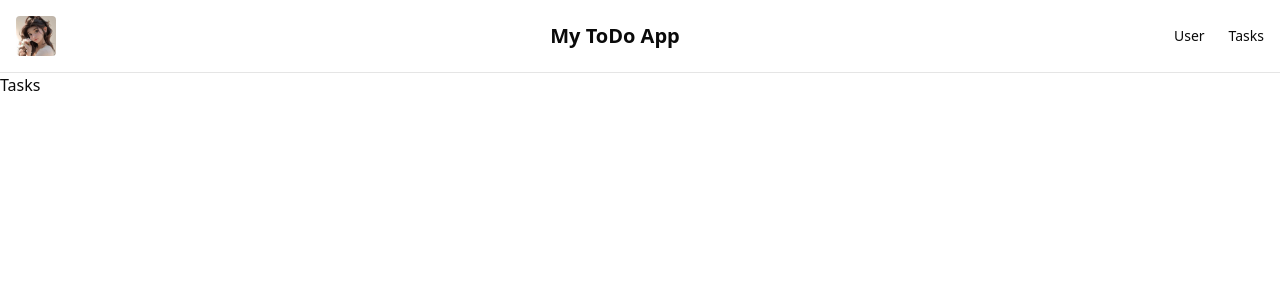
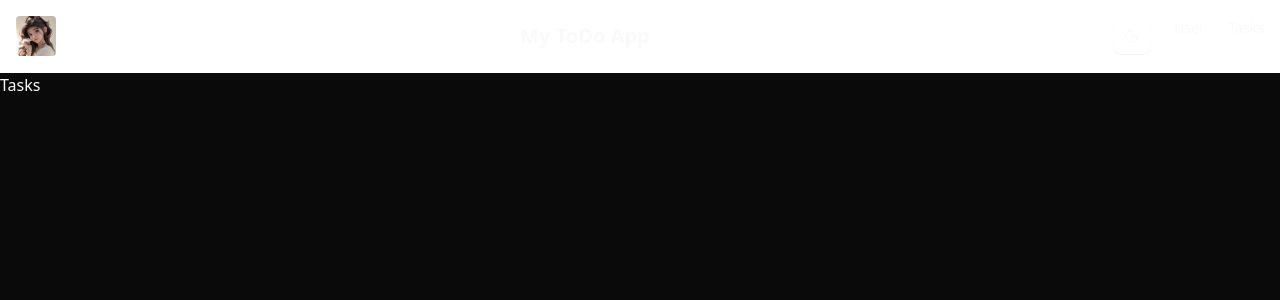
Before and after one commit to Ayesha10412/redux-basic-project, a React (Vite) app: page / in a window 1280 px wide. Shown: the top 300 px of the page. Built offline with nearby package versions, Linux system fonts and the light colour scheme.

Commit message:
added mode toggler

```diff
--- a/src/components/layout/NavBar.tsx
+++ b/src/components/layout/NavBar.tsx
@@ -7,6 +7,7 @@
   DropdownMenuItem,
   DropdownMenuTrigger,
 } from "@/components/ui/dropdown-menu";
+import { ModeToggle } from "../mode-toggler";
 
 export function Navbar() {
   return (
@@ -15,7 +16,11 @@
       <div className="text-xl font-bold">My ToDo App</div>
 
       {/* Desktop Links */}
+
       <div className="hidden md:flex gap-6 text-sm font-medium">
+        <a href="" className="hover:text-blue-600">
+          <ModeToggle></ModeToggle>
+        </a>
         <a href="/user" className="hover:text-blue-600">
           User
         </a>
@@ -35,7 +40,11 @@
               <Menu className="h-6 w-6" />
             </Button>
           </DropdownMenuTrigger>
+
           <DropdownMenuContent align="end">
+            <DropdownMenuItem>
+              <ModeToggle></ModeToggle>
+            </DropdownMenuItem>
             <DropdownMenuItem>
               <a href="/user">User</a>
             </DropdownMenuItem>
--- /dev/null
+++ b/src/components/mode-toggler.tsx
@@ -0,0 +1,37 @@
+import { Moon, Sun } from "lucide-react";
+
+import { Button } from "@/components/ui/button";
+import {
+  DropdownMenu,
+  DropdownMenuContent,
+  DropdownMenuItem,
+  DropdownMenuTrigger,
+} from "@/components/ui/dropdown-menu";
+import { useTheme } from "@/providers/theme-providers";
+
+export function ModeToggle() {
+  const { setTheme } = useTheme();
+
+  return (
+    <DropdownMenu>
+      <DropdownMenuTrigger asChild>
+        <Button variant="outline" size="icon">
+          <Sun className="h-[1.2rem] w-[1.2rem] scale-100 rotate-0 transition-all dark:scale-0 dark:-rotate-90" />
+          <Moon className="absolute h-[1.2rem] w-[1.2rem] scale-0 rotate-90 transition-all dark:scale-100 dark:rotate-0" />
+          <span className="sr-only">Toggle theme</span>
+        </Button>
+      </DropdownMenuTrigger>
+      <DropdownMenuContent align="end">
+        <DropdownMenuItem onClick={() => setTheme("light")}>
+          Light
+        </DropdownMenuItem>
+        <DropdownMenuItem onClick={() => setTheme("dark")}>
+          Dark
+        </DropdownMenuItem>
+        <DropdownMenuItem onClick={() => setTheme("system")}>
+          System
+        </DropdownMenuItem>
+      </DropdownMenuContent>
+    </DropdownMenu>
+  );
+}
--- /dev/null
+++ b/src/providers/theme-providers.tsx
@@ -0,0 +1,73 @@
+import { createContext, useContext, useEffect, useState } from "react";
+
+type Theme = "dark" | "light" | "system";
+
+type ThemeProviderProps = {
+  children: React.ReactNode;
+  defaultTheme?: Theme;
+  storageKey?: string;
+};
+
+type ThemeProviderState = {
+  theme: Theme;
+  setTheme: (theme: Theme) => void;
+};
+
+const initialState: ThemeProviderState = {
+  theme: "system",
+  setTheme: () => null,
+};
+
+const ThemeProviderContext = createContext<ThemeProviderState>(initialState);
+
+export function ThemeProvider({
+  children,
+  defaultTheme = "system",
+  storageKey = "vite-ui-theme",
+  ...props
+}: ThemeProviderProps) {
+  const [theme, setTheme] = useState<Theme>(
+    () => (localStorage.getItem(storageKey) as Theme) || defaultTheme
+  );
+
+  useEffect(() => {
+    const root = window.document.documentElement;
+
+    root.classList.remove("light", "dark");
+
+    if (theme === "system") {
+      const systemTheme = window.matchMedia("(prefers-color-scheme: dark)")
+        .matches
+        ? "dark"
+        : "light";
+
+      root.classList.add(systemTheme);
+      return;
+    }
+
+    root.classList.add(theme);
+  }, [theme]);
+
+  const value = {
+    theme,
+    setTheme: (theme: Theme) => {
+      localStorage.setItem(storageKey, theme);
+      setTheme(theme);
+    },
+  };
+
+  return (
+    <ThemeProviderContext.Provider {...props} value={value}>
+      {children}
+    </ThemeProviderContext.Provider>
+  );
+}
+
+export const useTheme = () => {
+  const context = useContext(ThemeProviderContext);
+
+  if (context === undefined)
+    throw new Error("useTheme must be used within a ThemeProvider");
+
+  return context;
+};
```
Also changed, not shown: src/main.tsx (+6 -3 lines).
